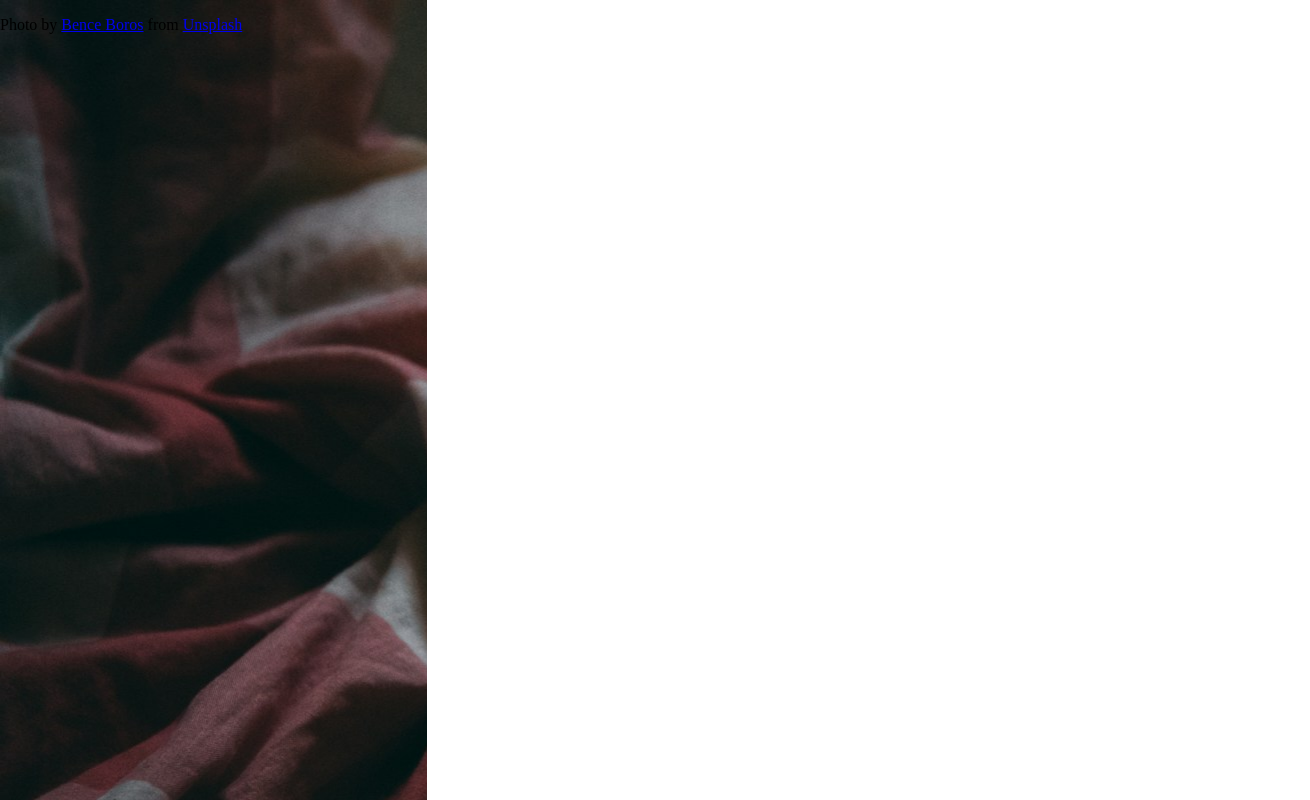
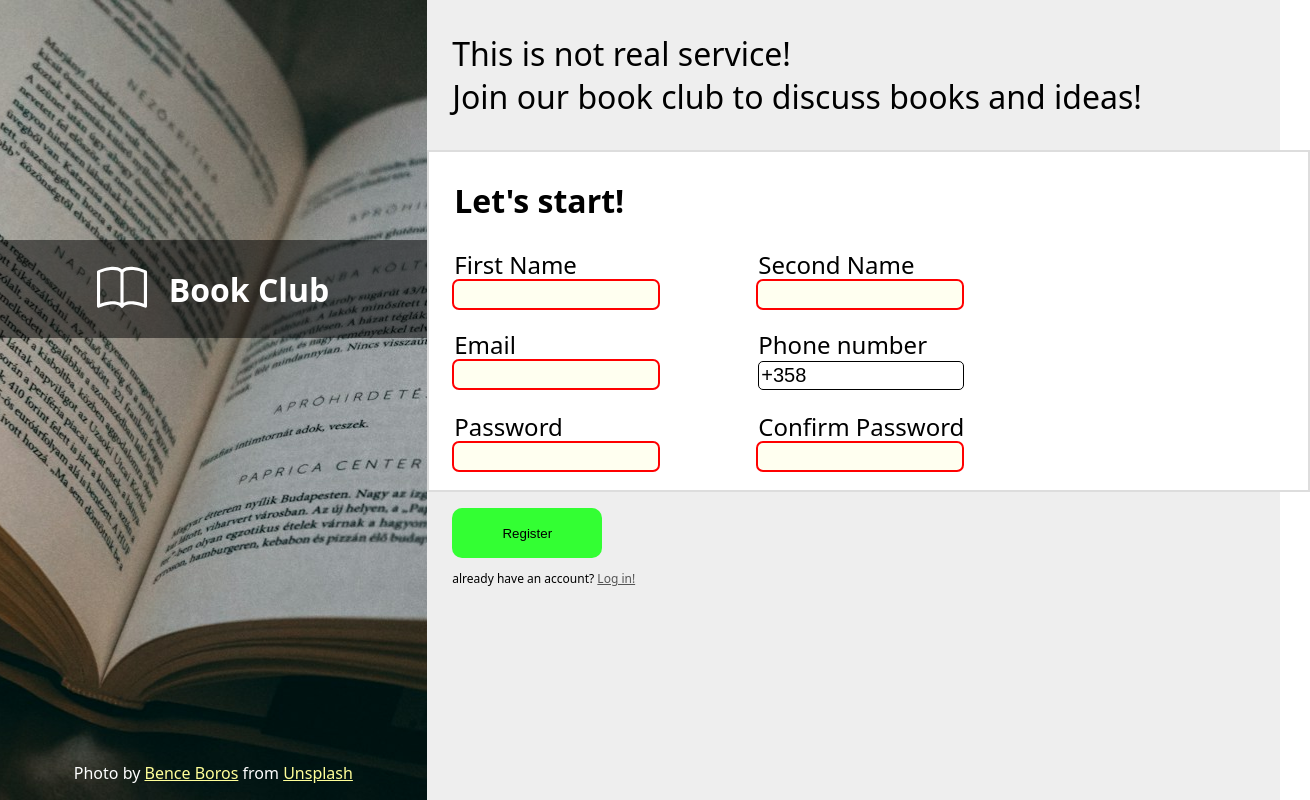
Before and after one commit to LowerHouse/sign-up-form, a plain HTML site: page index.html in a window 1280 px wide. Shown: the whole page, 1310 px wide, since content can reach past the window. Drawn offline with Linux system fonts and the light colour scheme.

Commit message:
html and css form

```diff
--- a/index.html
+++ b/index.html
@@ -1,23 +1,79 @@
 <!DOCTYPE html>
 <html lang="en">
+
 <head>
     <link rel="stylesheet" href="style.css">
     <meta charset="UTF-8">
     <meta name="viewport" content="width=device-width, initial-scale=1.0">
     <title>Sign up</title>
 </head>
+
 <body>
     <div class="content">
         <div class="pictureContainer">
-            <p>Photo by
+            <div class="titleDiv">
+                <svg class="bookSvg" style="color: white" xmlns="http://www.w3.org/2000/svg" width="50" height="50"
+                    fill="currentColor" class="bi bi-book" viewBox="0 0 16 16">
+                    <path
+                        d="M1 2.828c.885-.37 2.154-.769 3.388-.893 1.33-.134 2.458.063 3.112.752v9.746c-.935-.53-2.12-.603-3.213-.493-1.18.12-2.37.461-3.287.811V2.828zm7.5-.141c.654-.689 1.782-.886 3.112-.752 1.234.124 2.503.523 3.388.893v9.923c-.918-.35-2.107-.692-3.287-.81-1.094-.111-2.278-.039-3.213.492V2.687zM8 1.783C7.015.936 5.587.81 4.287.94c-1.514.153-3.042.672-3.994 1.105A.5.5 0 0 0 0 2.5v11a.5.5 0 0 0 .707.455c.882-.4 2.303-.881 3.68-1.02 1.409-.142 2.59.087 3.223.877a.5.5 0 0 0 .78 0c.633-.79 1.814-1.019 3.222-.877 1.378.139 2.8.62 3.681 1.02A.5.5 0 0 0 16 13.5v-11a.5.5 0 0 0-.293-.455c-.952-.433-2.48-.952-3.994-1.105C10.413.809 8.985.936 8 1.783z"
+                        fill="white"></path>
+                </svg>
+                <h1>Book Club</h1>
+            </div>
+            <p class="creditLink">Photo by
                 <a href="https://unsplash.com/@benceboros">Bence Boros</a>
                 from <a href="https://unsplash.com/">Unsplash</a>
             </p>
         </div>
 
         <div class="signForm">
+            <p>This is not real service! <br> Join our book club to discuss books and ideas!</p>
 
+            <form action="" method="post">
+                <div class="formWrap">
+                <h2 class="formHead">Let's start!</h2>
+                <div class="inputContainer">
+
+                    <div class="inputWraper">
+                        <div class="inputLabel">
+                            <label for="name">First Name</label>
+                            <input type="text" minlength="3" maxlength="16" id="name" required>
+                        </div>
+
+                        <div class="inputLabel">
+                            <label for="surname">Second Name</label>
+                            <input type="text" minlength="3" maxlength="16" id="surname" required>
+                        </div>
+                    </div>
+
+                    <div class="inputWraper">
+                        <div class="inputLabel">
+                            <label for="mail">Email</label>
+                            <input type="email" id="mail" required>
+                        </div>
+                        <div class="inputLabel">
+                            <label for="phone">Phone number</label>
+                            <input type="tel" id="phone" value="+358" minlength="9" pattern="+358[0-9]{9}" required>
+                        </div>
+                    </div>
+
+                    <div class="inputWraper">
+                        <div class="inputLabel">
+                            <label for="pwd">Password</label>
+                            <input type="password" required>
+                        </div>
+                        <div class="inputLabel">
+                            <label for="pwdConfirm">Confirm Password</label>
+                            <input type="password" required>
+                        </div>
+                    </div>
+                </div>
+                </div>
+                    <button class="regBtn" type="submit">Register</button>
+            </form>
+            <p class="logParagraph">already have an account? <a class="logLink" href="">Log in!</a></p>
         </div>
     </div>
 </body>
+
 </html>
--- a/style.css
+++ b/style.css
@@ -1,15 +1,122 @@
-body{
+body {
+    font-family: system-ui, "Segoe UI", Roboto, Helvetica, Arial, sans-serif, "Apple Color Emoji", "Segoe UI Emoji", "Segoe UI Symbol";
+  }
+a{
+    color: #ff9;
+}
+h1, div, body{
     margin: 0;
+    padding: 0;
+}
+h1{
+    display: flex;
+    align-items: center;
+}
+
+label{
+    font-size: 24px;
+}
+
+.titleDiv{
+    position: absolute;
+    top: 30vh;
+    width: 100%;
+    background-color: rgba(0, 0, 0, 0.5);
+    padding: 3vh 0;
+    display: flex;
+    justify-content: center;
+    align-content: center;
+    gap: 5%;
+    flex-wrap: wrap;
+}
+
+.creditLink{
+    position: absolute;
+    bottom: 0;
+    width: 100%;
+    text-align: center;
 }
 .content{
     display: flex;
     height: 100vh;
 }
 .pictureContainer{
+    position: relative;
     background-image: url(img/book.jpg);
     flex: 1;
+    background-position: 70%;
+    color: #fff;
 }
 
 .signForm{
+    background-color: #eee;
     flex: 2;
+    font-size: 32px;
+    display: flex;
+    flex-direction: column;
 }
+.signForm p{
+    padding-left: 2vw;
+}
+
+.formWrap{
+    border: solid 2px #ddd;
+    padding-left: 2vw;
+    margin: 0;
+    background-color: #fff;
+    width: 100%;
+}
+
+.formHead{
+    font-size: 32px;
+}
+
+.inputContainer{
+    display: flex;
+    flex-direction: column;
+}
+
+input{
+    width: 200px;
+    height: 25px;
+    border-radius: 5px;
+    border: 1px solid #000;
+    font-size: 20px;
+}
+
+.inputWraper{
+    width: 100%;
+    display: flex;
+    flex-direction: row;
+    gap: 100px;
+    margin-bottom: 20px;
+}
+.inputLabel{
+    display: flex;
+    flex-direction: column;
+}
+
+.regBtn{
+    background-color: #3f3;
+    width: 150px;
+    height: 50px;
+    border-radius: 10px;
+    border: none;
+    margin-left: 2vw;
+    margin-top: 2vh;
+}
+
+input:invalid {
+    background-color: ivory;
+    border: none;
+    outline: 2px solid red;
+    border-radius: 5px;
+  }
+
+  .logLink{
+    color: #555;
+  }
+
+  .logParagraph{
+    font-size: 12px;
+  }
```
